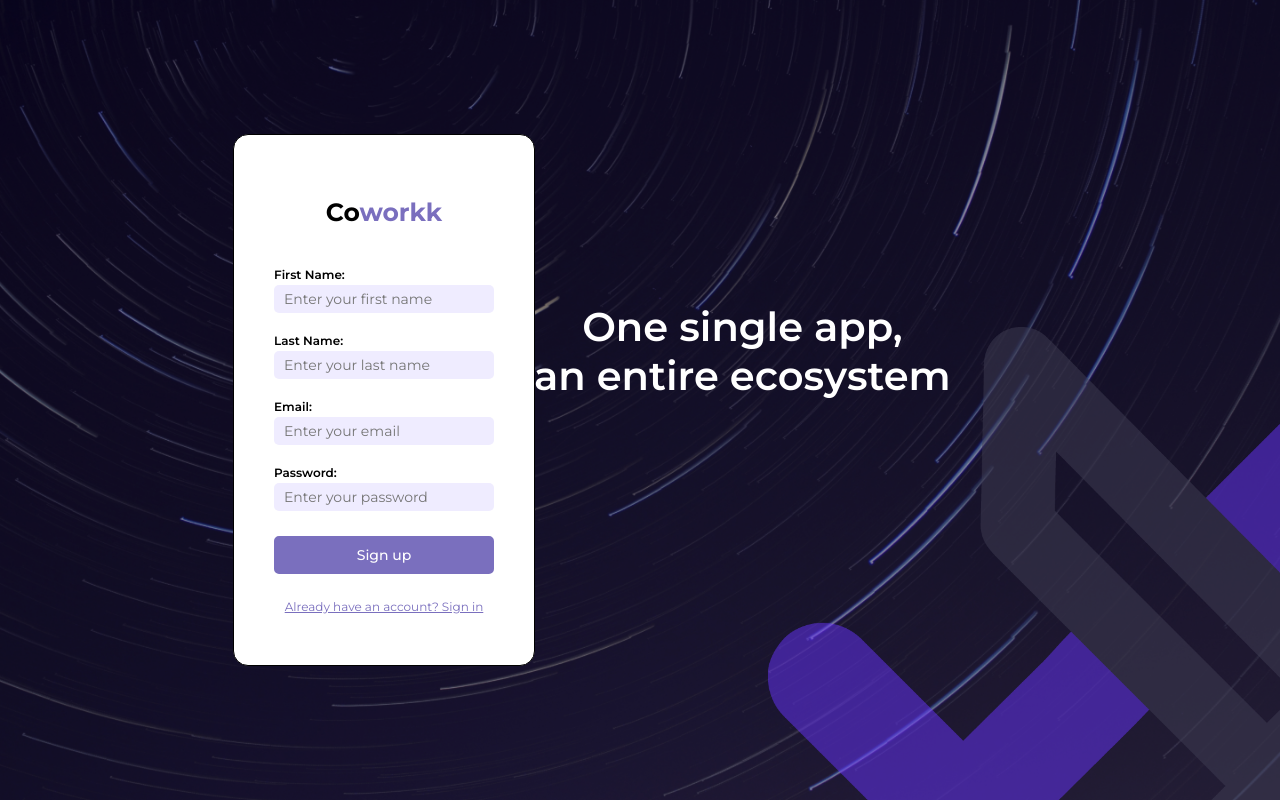
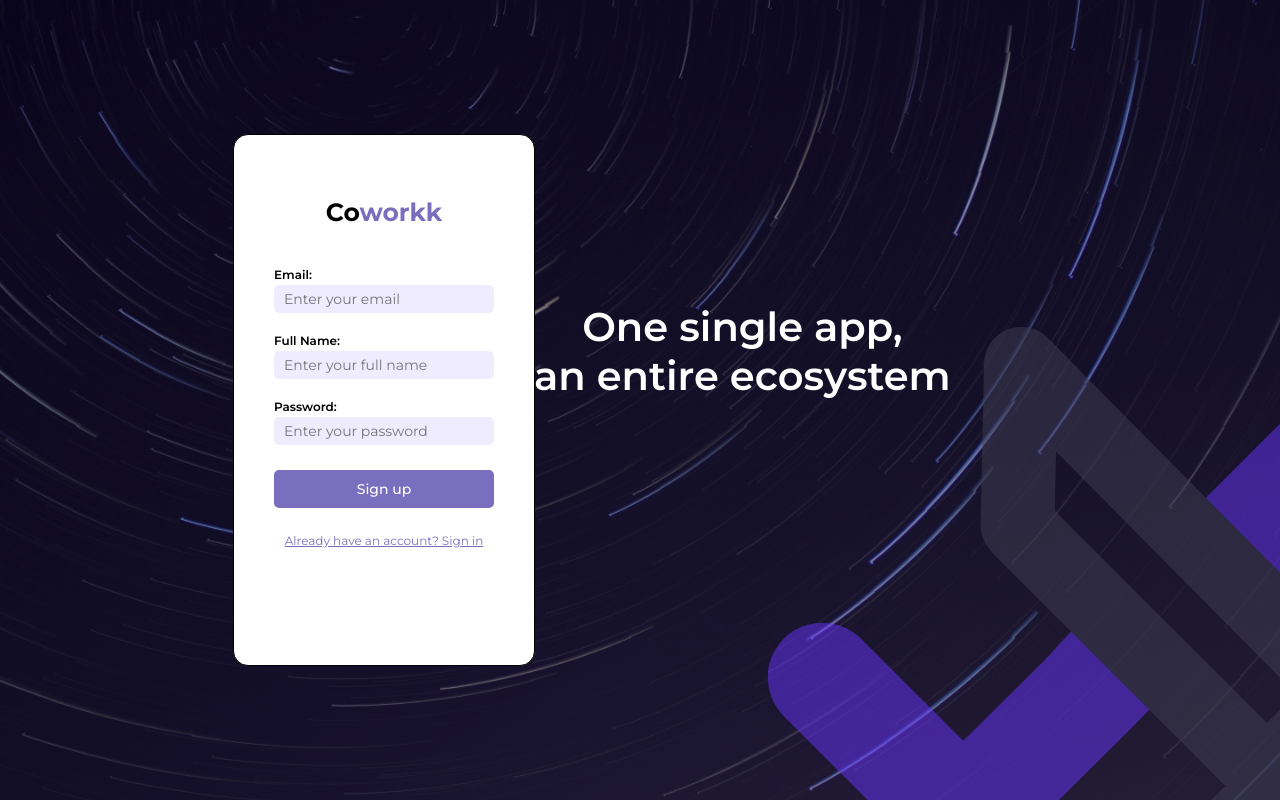
Before and after one commit to love-ara/coWorkkK, a React (Create React App) app: page /signup in a window 1280 px wide. Built offline with nearby package versions, Linux system fonts and the light colour scheme.

Commit message:
Updated login and sign up endpoints

```diff
--- a/src/pages/login/Login.jsx
+++ b/src/pages/login/Login.jsx
@@ -5,10 +5,14 @@ import backgroundLogo from "../../assets/signuppageassets/background-logo.png"
 import logo from "../../assets/signuppageassets/Taskiro.png"
 import {Field, Form, Formik} from "formik";
 import * as Yup from "yup";
-import {Link} from "react-router-dom";
+import {Link, useNavigate} from "react-router-dom";
+import {useState} from "react";
+import axios from "axios";
 
 
 const Login = ()=> {
+    const [loginError, setLoginError] = useState(null);
+    const navigate = useNavigate();
 
     const initialValues = {
         email: "",
@@ -22,6 +26,29 @@ const Login = ()=> {
         password: Yup.string()
             .required("Password is a required field!"),
     });
+
+    const handleSubmit = async (values, { setSubmitting }) => {
+        try {
+            setLoginError(null);
+
+            const response = await axios.post(
+                "http://3.211.174.23/auth/sign_in",
+                values
+            );
+
+            if (response.status === 200 || response.status === 201) {
+                // Successful login
+                navigate("/dashboard"); // Navigate to the dashboard
+            } else {
+                setLoginError("Invalid credentials. Please try again.");
+            }
+        } catch (error) {
+            setLoginError(error.response?.data?.message || "Login failed. Please try again.");
+        } finally {
+            setSubmitting(false);
+        }
+    };
+
 
     return (
         <>
@@ -41,8 +68,11 @@ const Login = ()=> {
                             color: "rgb(122, 111, 190)"
                         }}>workk</span></p>
                     </div>
-                    <Formik initialValues={initialValues} validationSchema={validationSchema}>
-                        <Form className={style.signupForm}>
+                    <Formik initialValues={initialValues} validationSchema={validationSchema} onSubmit={handleSubmit}>
+                        {({ isSubmitting }) => (
+
+
+                            <Form className={style.signupForm}>
                             <label className={style.labelTag} htmlFor={"email"}>Email:</label>
                             <Field
                                 className={style.formField}
@@ -53,17 +83,20 @@ const Login = ()=> {
 
                             <label className={style.labelTag} htmlFor={"password"}>Password:</label>
                             <Field
-                                style={{marginBottom : "32px"}}
+                                style={{marginBottom: "32px"}}
                                 className={style.formField}
                                 type="password"
                                 id="password"
                                 name="password"
                                 placeholder="Enter your password"/>
-
-                            <button className={style.signupButton}>Login</button>
+                            {loginError && <div className={style.errorMessage}>{loginError}</div>}
+                            <button className={style.signupButton} type="submit" disabled={isSubmitting}>
+                                {isSubmitting ? 'Logging in...' : 'Login'}
+                            </button>
                         </Form>
+                            )}
                     </Formik>
-                    <Link  className={style.haveAccount} to='/signup'>Do not have an account? Sign up</Link>
+                    <Link className={style.haveAccount} to='/signup'>Do not have an account? Sign up</Link>
                 </div>
 
                 <p className={style.oneApp}>One single app,<br/>an entire ecosystem</p>
--- a/src/pages/signup/Signup.jsx
+++ b/src/pages/signup/Signup.jsx
@@ -7,49 +7,49 @@ import {ErrorMessage, Field, Form, Formik} from "formik";
 import * as Yup from "yup";
 import {useState} from "react";
 import axios from "axios";
-import {Link} from "react-router-dom";
+import {Link, useNavigate} from "react-router-dom";
 
 
 const Signup = ()=> {
+    const navigate = useNavigate();
 
     const [submitStatus, setSubmitStatus] = useState(null); // For success/error messages
 
     const initialValues = {
-        firstName: "",
-        lastName: "",
         email: "",
+        fullName: "",
         password: "",
     }
 
     const validationSchema = Yup.object().shape({
-        firstname: Yup.string()
-            .min(2, 'First name must be at least 2 characters')
-            .required('First name is required'),
-        lastname: Yup.string()
-            .min(2, 'Last name must be at least 2 characters')
-            .required('Last name is required'),
         email: Yup.string()
             .email('Invalid email format')
             .required('Email is required'),
+        fullName: Yup.string()
+            .min(2, 'First name must be at least 2 characters')
+            .required('First name is required'),
+        // lastname: Yup.string()
+        //     .min(2, 'Last name must be at least 2 characters')
+        //     .required('Last name is required'),
         password: Yup.string()
             .min(8, 'Password must be at least 8 characters')
             .required('Password is required'),
     });
 
-    // Form submission handler
     const handleSubmit = async (values, { setSubmitting, resetForm }) => {
         try {
             setSubmitStatus(null);
-            const response = await axios.post('http://localhost:8081/user/api/v1/register', values); // Update the backend API URL as needed
+            const response = await axios.post("http://3.211.174.23/auth/sign_up", values);
 
-            if (response.data.isSuccessful) {
-                setSubmitStatus({ success: 'Signup successful!' });
+            if (response.status === 200 || response.status === 201) {
+                setSubmitStatus({ success: "Signup successful!" });
                 resetForm();
+                navigate("/dashboard"); // Navigate to dashboard upon success
             } else {
-                setSubmitStatus({ error: response.data.response || 'Something went wrong. Please try again.' });
+                setSubmitStatus({ error: response.data.response || "Something went wrong. Please try again." });
             }
         } catch (error) {
-            setSubmitStatus({ error: error.response?.data?.message || 'An error occurred during signup.' });
+            setSubmitStatus({ error: error.response?.data?.message || "An error occurred during signup." });
         } finally {
             setSubmitting(false);
         }
@@ -79,25 +79,6 @@ const Signup = ()=> {
                         {({isSubmitting}) => (
 
                             <Form className={style.signupForm}>
-                                <label className={style.labelTag} htmlFor={"firstname"}>First Name:</label>
-                            <Field
-                                className={style.formField}
-                                type="text"
-                                id="firstname"
-                                name="firstname"
-                                placeholder="Enter your first name"/>
-                            <ErrorMessage name="firstname" component="div" className={style.errorMessage} />
-
-
-                        <label className={style.labelTag} htmlFor={"lastname"}>Last Name:</label>
-                            <Field
-                                className={style.formField}
-                                type="text"
-                                id="lastname"
-                                name="lastname"
-                                placeholder="Enter your last name"/>
-                            <ErrorMessage name="lastname" component="div" className={style.errorMessage} />
-
 
                                 <label className={style.labelTag} htmlFor={"email"}>Email:</label>
                                 <Field
@@ -106,18 +87,38 @@ const Signup = ()=> {
                                     id="email"
                                     name="email"
                                     placeholder="Enter your email"/>
-                            <ErrorMessage name="email" component="div" className={style.errorMessage} />
+                                <ErrorMessage name="email" component="div" className={style.errorMessage}/>
+
+
+                                <label className={style.labelTag} htmlFor={"fullName"}>Full Name:</label>
+                                <Field
+                                    className={style.formField}
+                                    type="text"
+                                    id="fullName"
+                                    name="fullName"
+                                    placeholder="Enter your full name"/>
+                                <ErrorMessage name="fullName" component="div" className={style.errorMessage}/>
+
+
+                                {/*<label className={style.labelTag} htmlFor={"lastname"}>Last Name:</label>*/}
+                                {/*<Field*/}
+                                {/*    className={style.formField}*/}
+                                {/*    type="text"*/}
+                                {/*    id="lastname"*/}
+                                {/*    name="lastname"*/}
+                                {/*    placeholder="Enter your last name"/>*/}
+                                {/*<ErrorMessage name="lastname" component="div" className={style.errorMessage}/>*/}
 
 
                                 <label className={style.labelTag} htmlFor={"password"}>Password:</label>
                                 <Field
-                                style={{marginBottom : "25px"}}
+                                    style={{marginBottom: "25px"}}
                                     className={style.formField}
                                     type="password"
                                     id="password"
                                     name="password"
                                     placeholder="Enter your password"/>
-                            <ErrorMessage name="password" component="div" className={style.errorMessage} />
+                                <ErrorMessage name="password" component="div" className={style.errorMessage}/>
 
                                 {submitStatus && submitStatus.error && (
                                     <div className={style.errorMessage}>{submitStatus.error}</div>
@@ -141,7 +142,7 @@ const Signup = ()=> {
                         )}
                     </Formik>
                     {/*<p className={style.haveAccount}>Already have an account? &nbsp;<span className={style.signIn}><Link>Sign in</span></p>*/}
-                    <Link  className={style.haveAccount} to='/login'>Already have an account?  Sign in</Link>
+                    <Link className={style.haveAccount} to='/login'>Already have an account? Sign in</Link>
                 </div>
 
                 <p className={style.oneApp}>One single app,<br/>an entire ecosystem</p>
```
Lines whose indentation alone changed are shown as unchanged.
